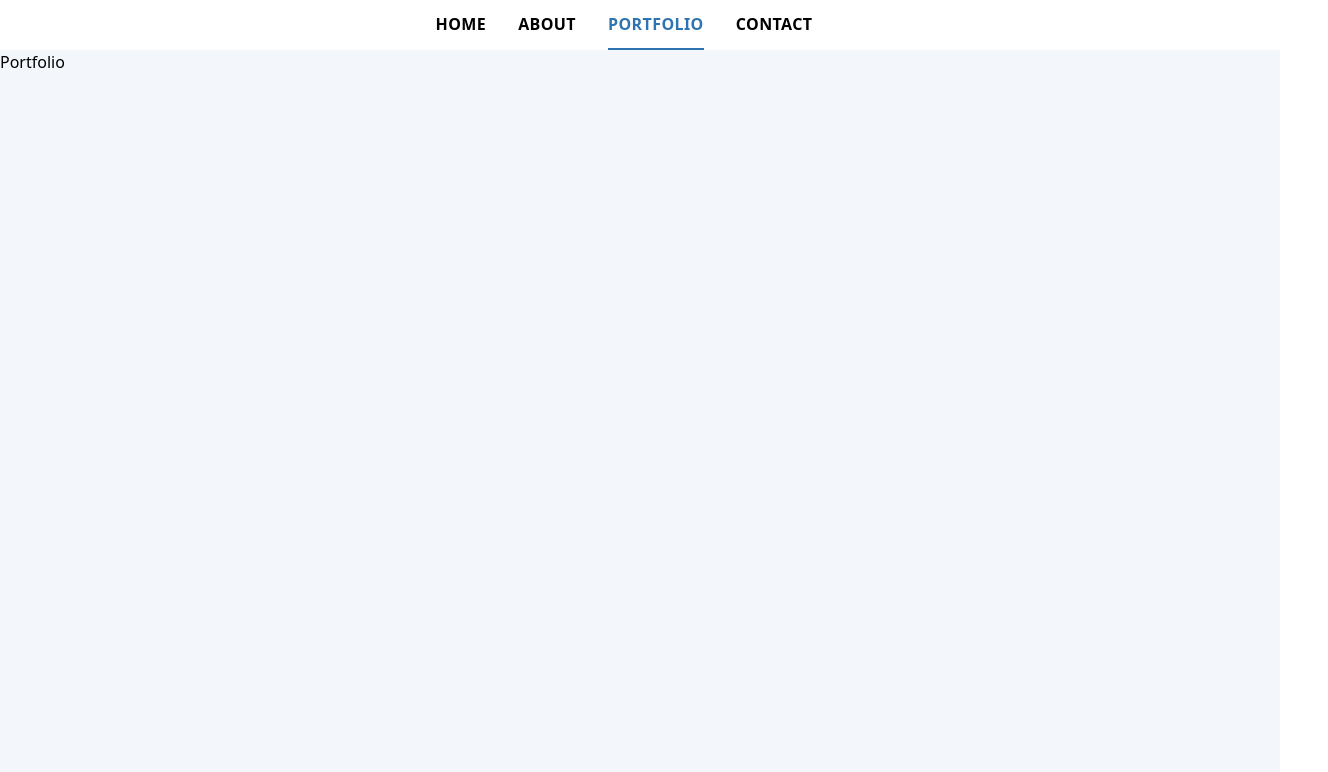
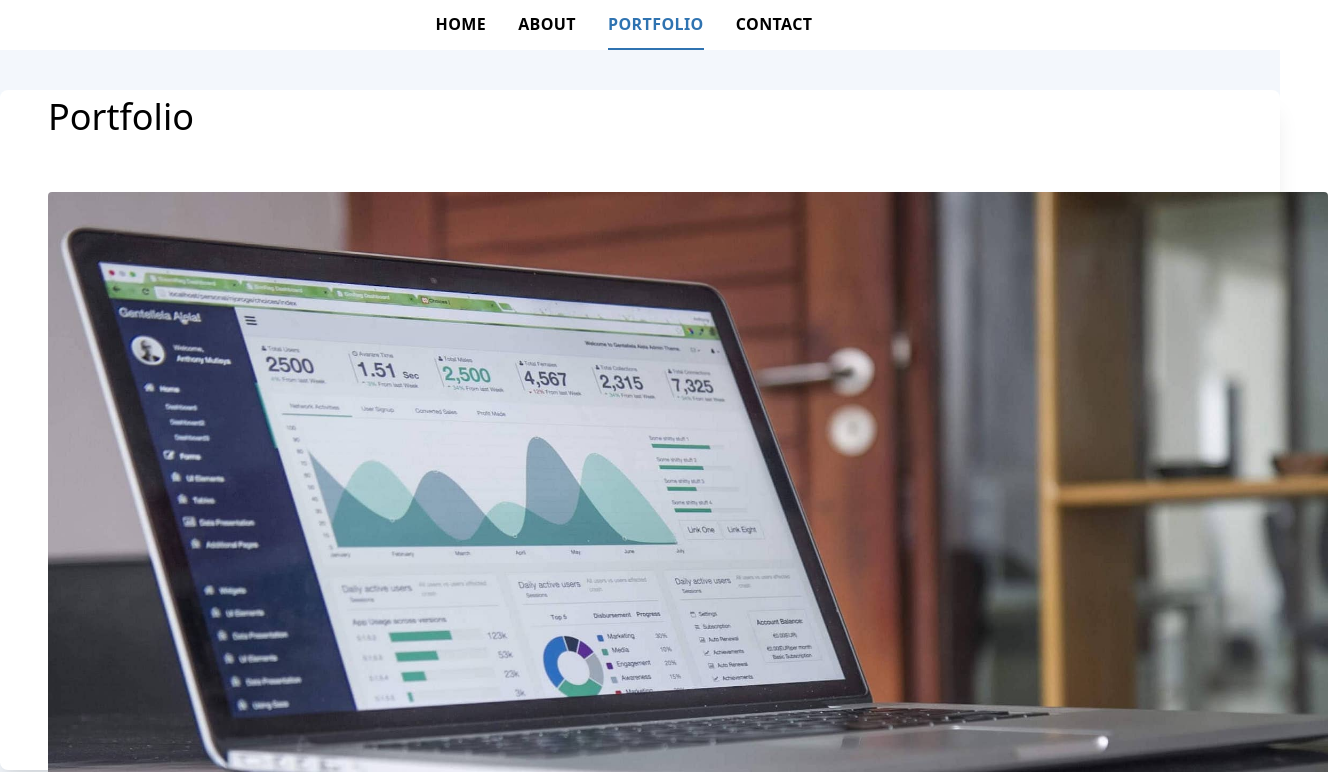
Before and after one commit to rowaxl/rowaxl, a React (Create React App) app: page /portfolio in a window 1280 px wide. Shown: the top 772 px of the page, 1328 px wide, since content can reach past the window. Built offline with nearby package versions, Linux system fonts and the light colour scheme.

Commit message:
save portfoloio page

```diff
--- a/src/components/PhotoCard.tsx
+++ b/src/components/PhotoCard.tsx
@@ -10,17 +10,17 @@ type PhotoCardProps = {
 export const PhotoCard: FunctionComponent<PhotoCardProps> =
   ({ src, alt, showButtonText, hideButtonText, children }) => {
 
-  const [showProfile, setShowProfile] = useState(false)
-  const toggleShowProfile = () => setShowProfile(!showProfile)
+  const [showChildren, setShowChildren] = useState(false)
+  const toggleShowChildren = () => setShowChildren(!showChildren)
 
-  const showOverlay = () => "overlay " + (showProfile ? "show" : "hide")
+  const showOverlay = () => "overlay " + (showChildren ? "show" : "hide")
 
   const renderToggleButton = () => {
-    if (!showProfile) {
+    if (!showChildren) {
       return (
         <button
           className="float-button hover:bg-transparent bg-blue-500 hover:text-blue-200 font-semibold text-white py-2 px-4 border hover:border-blue-200 border-transparent rounded font-bold"
-          onClick={toggleShowProfile}
+          onClick={toggleShowChildren}
         >
           {showButtonText}
         </button>
@@ -30,7 +30,7 @@ export const PhotoCard: FunctionComponent<PhotoCardProps> =
     return (
       <button
         className="float-button bg-gray-500 hover:text-blue-200 font-semibold text-white py-2 px-4 border border-transparent rounded font-bold"
-        onClick={toggleShowProfile}
+        onClick={toggleShowChildren}
       >
         {hideButtonText}
       </button>
@@ -38,7 +38,7 @@ export const PhotoCard: FunctionComponent<PhotoCardProps> =
   }
 
   const renderChildren = () => {
-    if (!showProfile) {
+    if (!showChildren) {
       return ''
     }
 
--- a/src/pages/Portfolio.tsx
+++ b/src/pages/Portfolio.tsx
@@ -1,9 +1,49 @@
-import React from 'react';
+import React from 'react'
+import { Container } from '../components/Container'
+import { PhotoCard } from '../components/PhotoCard'
+
+const works = [
+  {
+    preview: 'business.jpg',
+    title: 'work name',
+    description: 'web based some application',
+    repository: 'www.github.com/rowaxl/',
+    tags: ['Javascript', 'React', 'Typescript', 'Redux', 'Node.js', 'Material-UI', 'PWA']
+  }
+]
 
 export default () => {
+  const renderWorks = () => works.map(work => (
+    <div className="w-1/2 md:w-full work-card" key={work.title}>
+      <PhotoCard
+        src={work.preview}
+        alt={work.title}
+        showButtonText="Show Overview"
+        hideButtonText="Hide Overview"
+      >
+        <p className="text-xl">
+          {work.title}
+        </p>
+        <p>
+          {work.description}
+        </p>
+
+        <p>
+          {work.tags.map(tag => <span className={`chip ${tag}`}>{tag}</span>)}
+        </p>
+      </PhotoCard>
+    </div>
+  ))
+
   return (
-    <div>
-      <h1>Portfolio</h1>
-    </div>
+    <Container>
+      <p className="text-4xl mx-12">
+        Portfolio
+      </p>
+
+      <div className="flex flex-wrap m-12 w-full">
+        {renderWorks()}
+      </div>
+    </Container>
   )
 }
```
